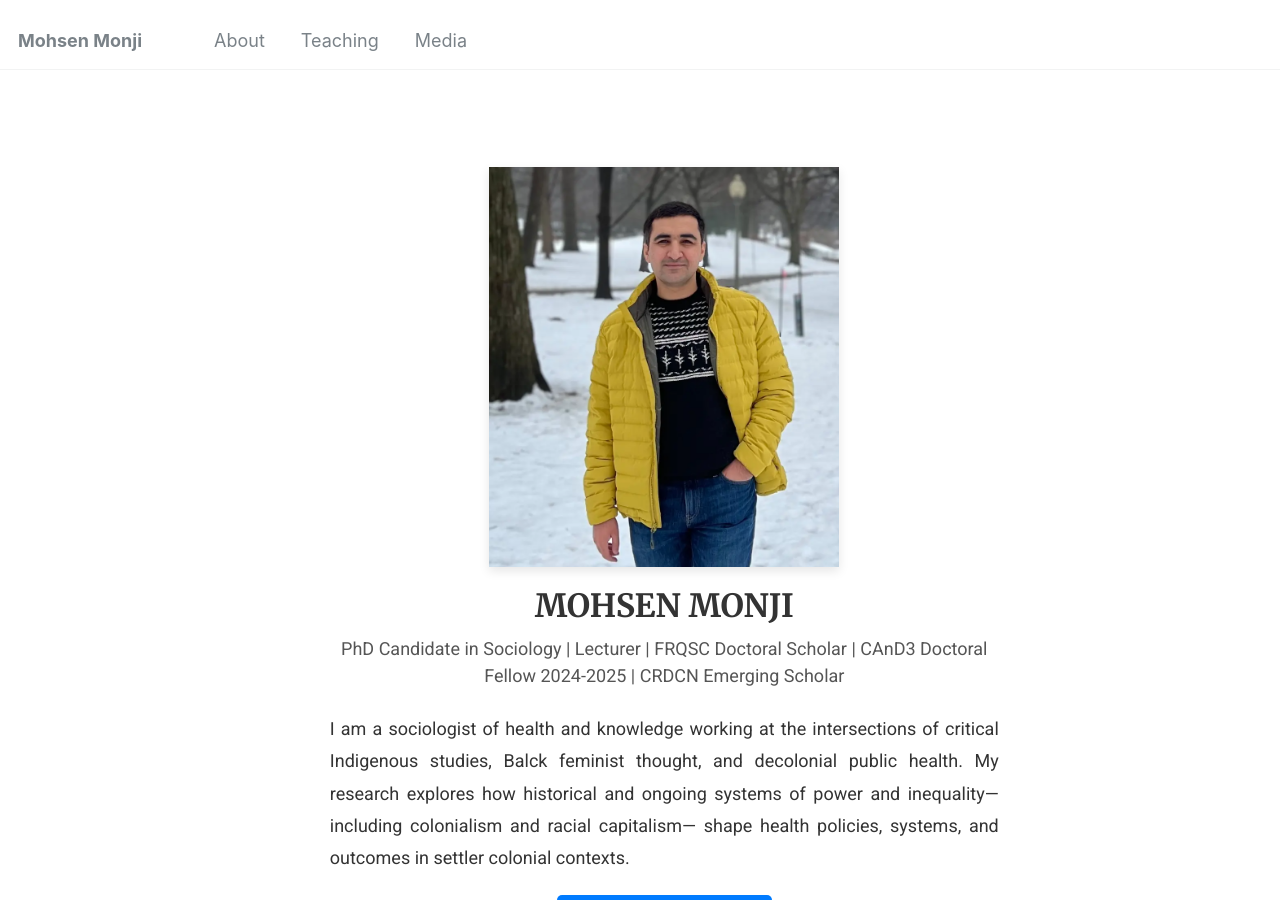
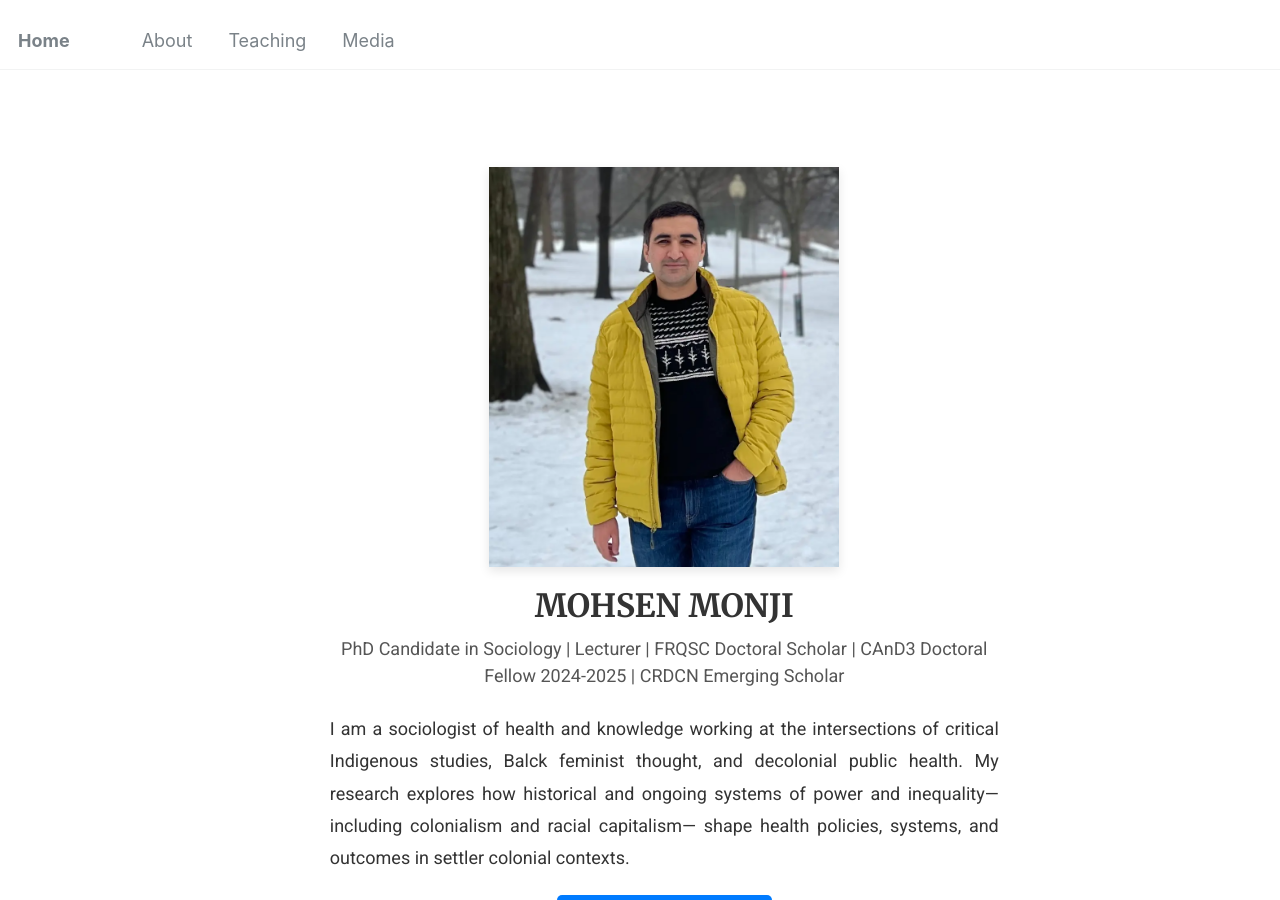
Before and after one commit to Mohsnmonji/mohsnmonji.github.io, a Jekyll site: the page built from _pages/front.md, in a window 1280 px wide and 900 px high. Built offline with Jekyll 4.4.1, drawn with Linux system fonts in a browser that asks for light colours.

Commit message:
Update _config.yml

```diff
--- a/_config.yml
+++ b/_config.yml
@@ -11,7 +11,7 @@
 # Basic Site Settings
 # ---------------------------------------------------------
 locale: "en-US"
-title: "Mohsen Monji"
+title: "Home"
 title_separator: "—"
 name: "Mohsen Monji"
 description: "Sociologist & Population Mental Health Researcher"
```
